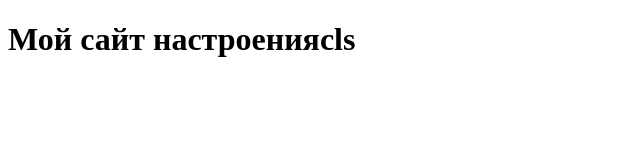
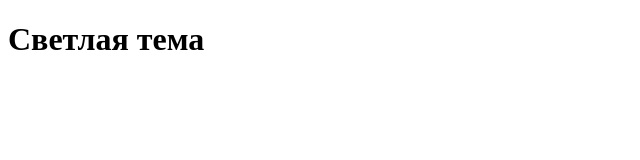
Before and after one commit to Artyomgg/02.11.2025, a plain HTML site: page index.html in a window 1280 px wide. Shown: the whole page, without its empty margins (0-640 px from the left). Drawn offline with Linux system fonts and the light colour scheme.

Commit message:
add light theme

```diff
--- a/index.html
+++ b/index.html
@@ -7,6 +7,6 @@
 	<link rel="stylesheet" href="style.css">
 </head>
 <body>
-	<h1>Мой сайт настроенияcls</h1>
+	<h1>Светлая тема</h1>
 </body>
 </html>
```
